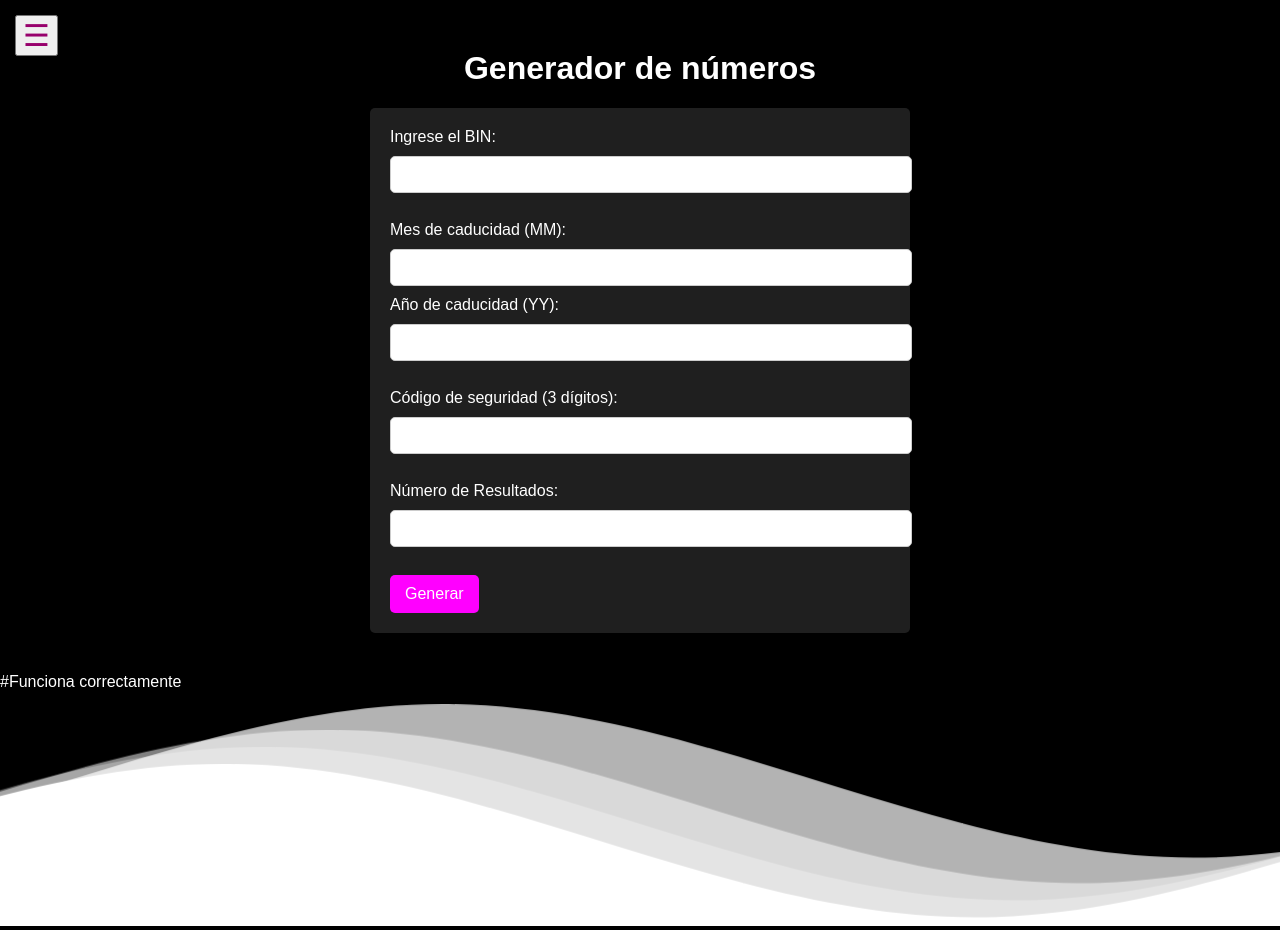
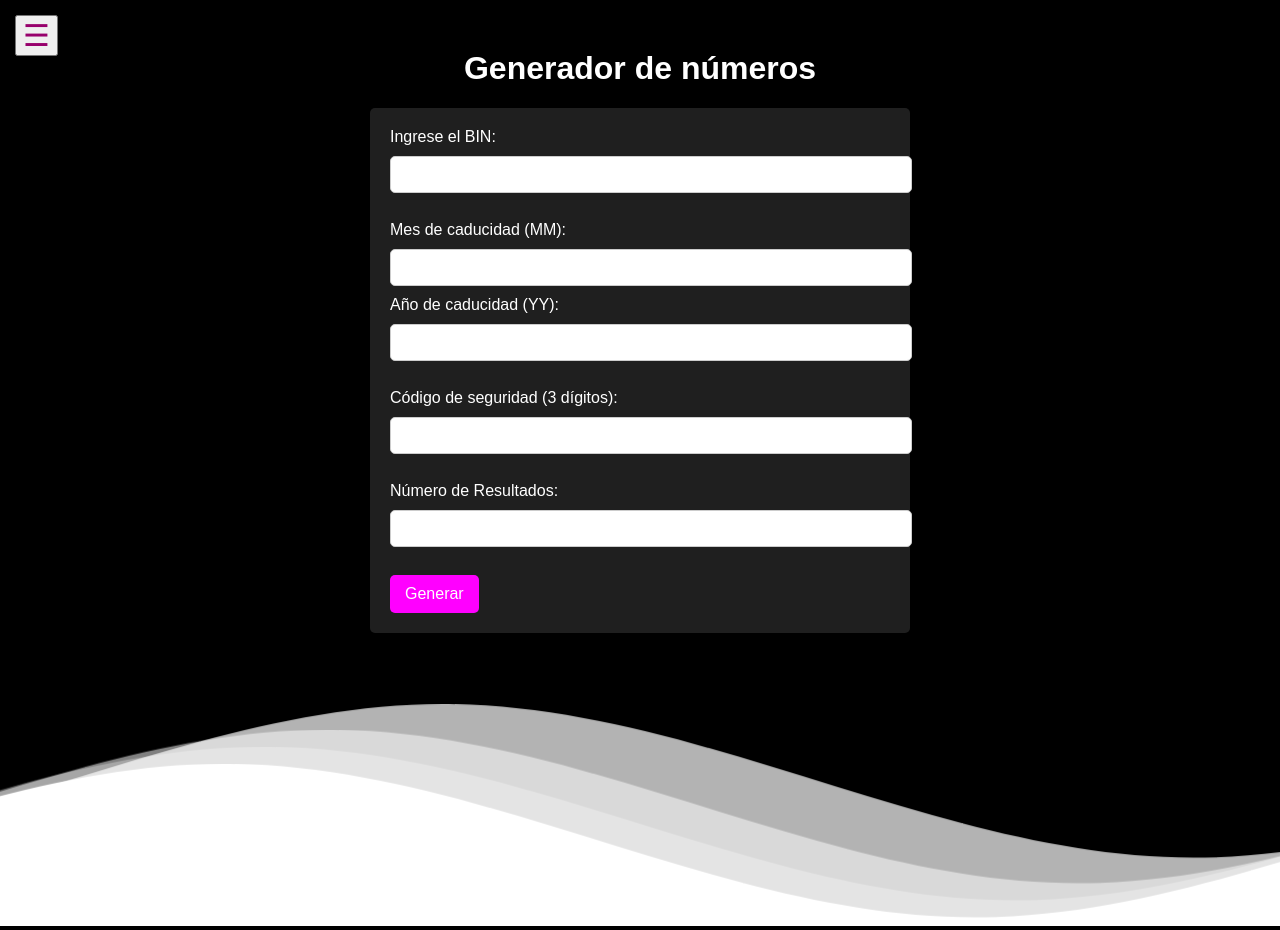
Before and after one commit to Shizu-SH/FMA-Generator, a Flask app: page / in a window 1280 px wide. Run offline with Flask 3, Linux system fonts and the light colour scheme.

Commit message:
Update index.html

```diff
--- a/templates/index.html
+++ b/templates/index.html
@@ -223,4 +223,3 @@
   </script>
 </body>
 </html>
-#Funciona correctamente
```
